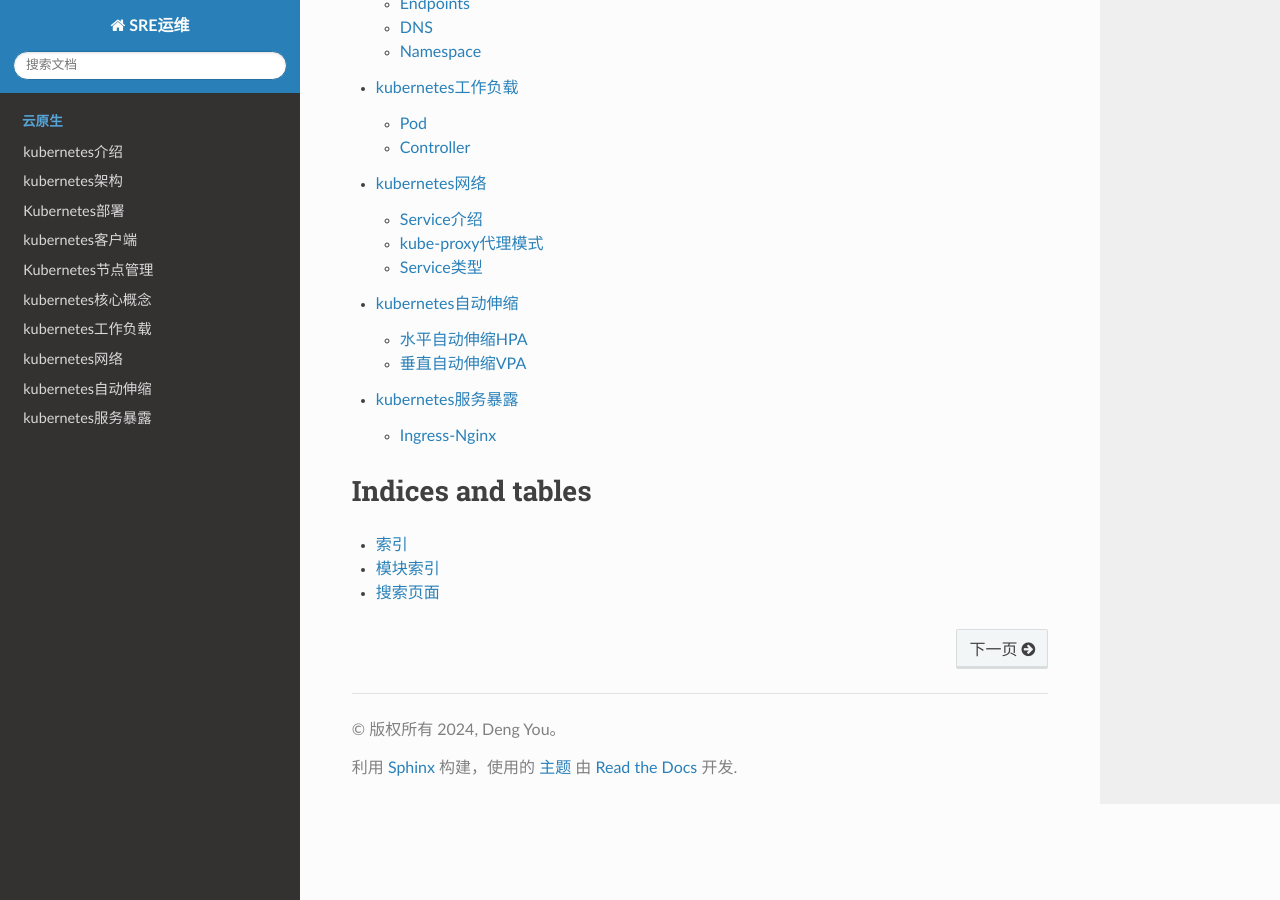
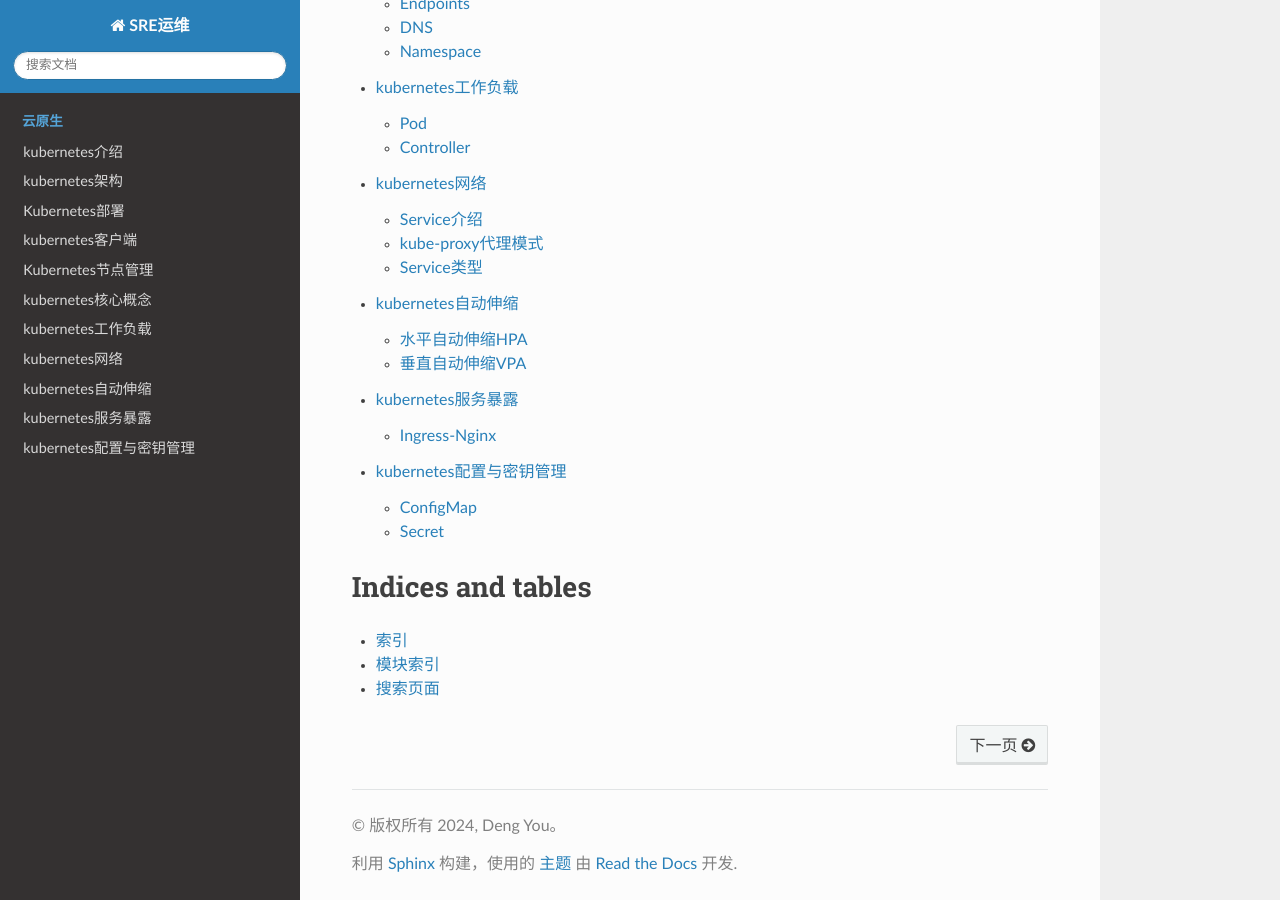
Before and after one commit to dengyouf/todo-docs, a Sphinx documentation site: the page built from source/index.rst, in a window 1280 px wide and 900 px high, scrolled down 716 px. Built offline with Sphinx 7.4.7 and the Read the Docs theme 2.0.0, drawn with Linux system fonts in a browser that asks for light colours; some of the changed lines change nothing that is shown.

Commit message:
configmap && secret

````diff
--- a/source/index.rst
+++ b/source/index.rst
@@ -12,6 +12,7 @@
 
    kubernetes/base.md
    kubernetes/ingress.md
+   kubernetes/config.md
 
 
 
--- /dev/null
+++ b/source/kubernetes/config.md
@@ -0,0 +1,335 @@
+# kubernetes配置与密钥管理
+
+## ConfigMap
+
+### configmap介绍
+
+kubernetes 集群可以使用ConfigMap实现对容器中赢得配置管理，可以把configmap看成是挂载到pod中的存储卷。
+- 明文保存
+- 常用于配置文件管理
+
+
+### ConfigMap创建的四种方式
+
+#### 1.在命令行中指定参数创建
+
+```
+~]# kubectl create configmap cm1 --from-literal=host=127.0.0.1 --from-literal=port=3306
+configmap/cm1 created
+```
+```
+~]# kubectl  describe cm/cm1
+Name:         cm1
+Namespace:    default
+Labels:       <none>
+Annotations:  <none>
+
+Data
+====
+host:
+----
+127.0.0.1
+port:
+----
+3306
+
+BinaryData
+====
+
+Events:  <none>
+```
+
+### 2.在命令行通过多个文件创建
+
+```
+~]# echo -n 127.0.0.1 > host
+~]# echo -n 3306 > port
+~]# kubectl  create cm cm2 --from-file=./host --from-file=./port
+~]# kubectl  describe cm/cm2
+Name:         cm2
+Namespace:    default
+Labels:       <none>
+Annotations:  <none>
+
+Data
+====
+host:
+----
+127.0.0.1
+port:
+----
+3306
+
+BinaryData
+====
+
+Events:  <none>
+```
+
+#### 3.在命令行通过文件提供多个键值对创建
+```
+~]# cat env.txt
+host=127.0.0.1
+port=3306
+~]# kubectl  create configmap cm3 --from-env-file=env.txt
+configmap/cm3 created
+~]# kubectl  describe cm/cm3
+Name:         cm3
+Namespace:    default
+Labels:       <none>
+Annotations:  <none>
+
+Data
+====
+host:
+----
+127.0.0.1
+port:
+----
+3306
+
+BinaryData
+====
+
+Events:  <none>
+```
+
+#### 4.通过YAML资源清单创建
+```
+cat cm4.yaml
+---
+apiVersion: v1
+kind: ConfigMap
+metadata:
+  name: cm4
+data:
+  host: 127.0.0.1
+  port: "3306"
+
+~]# kubectl  apply -f cm4.yaml
+configmap/cm4 created
+[root@k8s-master-01 ~]# kubectl  describe cm/cm4
+Name:         cm4
+Namespace:    default
+Labels:       <none>
+Annotations:  <none>
+
+Data
+====
+host:
+----
+127.0.0.1
+port:
+----
+3306
+
+BinaryData
+====
+
+Events:  <none>
+```
+
+### configmap的二种使用方式
+
+#### 1.通过环境变量的方式传递给Pod
+
+通过环境变量传递给Pod，这种方式不支持热部署
+
+```
+~]# cat cm-pod-env.yaml
+---
+apiVersion: v1
+kind: Pod
+metadata:
+  name: cm-pod-env
+spec:
+  containers:
+  - name: busybox
+    image: busybox:1.28
+    args: ["/bin/sh", "-c", "sleep 3600"]
+    envFrom:
+    - configMapRef:
+        name: cm1
+~]# kubectl  apply -f cm-pod-env.yaml
+~]# kubectl  exec -it cm-pod-env -- env
+PATH=/usr/local/sbin:/usr/local/bin:/usr/sbin:/usr/bin:/sbin:/bin
+HOSTNAME=cm-pod-env
+host=127.0.0.1
+port=3306
+...
+```
+
+#### 2.通过volumes的方式挂载到Pod
+
+通过volumes的方式挂载到Pod，key为挂载目录下的文件名，value为文件名内的内容，此方式**支持热更新**，更新时间间隔大概在30s左右。
+```
+~]# cat cm-pod-vol.yaml
+---
+apiVersion: v1
+kind: Pod
+metadata:
+  name: cm-pod-vol
+spec:
+  containers:
+  - name: busybox
+    image: busybox:1.28
+    args: ["/bin/sh", "-c", "sleep 3600"]
+    volumeMounts:
+    - name: vol-cm
+      mountPath: "/data/mysql/etc"
+      readOnly: true
+  volumes:
+  - name: vol-cm
+    configMap:
+      name: cm2
+
+~]# kubectl apply -f  cm-pod-vol.yaml
+~]# kubectl  exec -it cm-pod-vol -- ls /data/mysql/etc/
+host  port
+~]# kubectl  exec -it cm-pod-vol -- cat /data/mysql/etc/host
+127.0.0.1
+```
+
+## Secret
+### secret介绍
+
+Secret与configmap类似，主要区别是ConfigMap是明文，而Secret存储的base64加密后的密文
+- base64加密的密文，可通过`base64 -d`进行解密
+- 常用于密码、密钥、token等敏感数据的配置管理
+
+### secret类型
+
+Secret有4中类型
+- Opaque: base64编码格式的Secret，用来存储密码、密钥、信息、证书等，类型标识符为generic
+- Service Account： 用来访问kubernetes api，由kubernetes自动创建，并且自动挂载到Pod的/var/run/secrets/kubernetes.io/serviceaccount目录
+- kubernetes.io/dockerconfigjson: 用来存储docker register的认证信息，类型标识符为 docker-register
+- kubernetes/tls： 用于为SSL通信模式存储证书合私钥文件，类型标识符为tls
+```
+~]# kubectl  create secret -h
+Create a secret with specified type.
+
+ A docker-registry type secret is for accessing a container registry.
+
+ A generic type secret indicate an Opaque secret type.
+
+ A tls type secret holds TLS certificate and its associated key.
+
+Available Commands:
+  docker-registry   创建一个给 Docker registry 使用的 Secret
+  generic           Create a secret from a local file, directory, or literal value
+  tls               创建一个 TLS secret
+
+Usage:
+  kubectl create secret (docker-registry | generic | tls) [options]
+
+Use "kubectl create secret <command> --help" for more information about a given command.
+Use "kubectl options" for a list of global command-line options (applies to all commands).
+```
+
+### secret应用案例
+
+#### 数据库密码案例
+
+创建数据库管理员密码Secret案例，使用Opaque类型来创建mysql密码Secret
+
+将明文进行base64编码
+```
+# 假设数据库密码为root1234 ,这里一定要使用 -n 选项，否则mysql pod会创建失败
+~]# echo -n root1234|base64
+cm9vdDEyMzQ=
+```
+2.编写YAML资源清单文件
+```
+~]# cat secret-mysql.yaml
+---
+apiVersion: v1
+kind: Secret
+metadata:
+  name: secret-mysql
+data:
+  password: cm9vdDEyMzQ=
+~]# kubectl  apply -f mysql-secret.yaml
+secret/secret-mysql created
+
+~]# kubectl  describe secret/secret-mysql
+Name:         secret-mysql
+Namespace:    default
+Labels:       <none>
+Annotations:  <none>
+
+Type:  Opaque
+
+Data
+====
+passowrd:  10 bytes
+```
+
+### secret的2种使用方式
+- env：环境变量方式不支持热更新
+- volume: 卷挂载方式支持热更新
+
+#### 1.通过环境变量方式传递给Pod
+
+
+
+1.编写资源清单文件使用secret-mysql
+```
+~]# cat secret-mysql-env.yaml
+---
+apiVersion: v1
+kind: Pod
+metadata:
+  name: secret-mysql-env
+spec:
+  containers:
+  - name: mysql
+    image: mysql:5.7
+    env:
+      - name: MYSQL_ROOT_PASSWORD
+        valueFrom:
+          secretKeyRef:
+            name: secret-mysql
+            key: password
+~]# kubectl  apply -f secret-mysql-env.yaml
+pod/secret-pod-env created
+```
+2.验证pod
+```
+~]# kubectl  exec -it pod/secret-mysql-env -- mysql -uroot
+ERROR 1045 (28000): Access denied for user 'root'@'localhost' (using password: NO)
+command terminated with exit code 1
+~]# kubectl  exec -it pod/secret-mysql-env -- mysql -uroot  -proot1234
+...
+Type 'help;' or '\h' for help. Type '\c' to clear the current input statement.
+
+mysql>
+```
+#### 2.通过volume的方式挂载到Pod
+
+1.编写资源清单文件使用secret-mysql
+```
+~]# cat secret-pod-vol.yaml
+---
+apiVersion: v1
+kind: Pod
+metadata:
+  name: secret-pod-vol
+spec:
+  containers:
+  - name: busybox
+    image: busybox:1.20
+    args:
+    - /bin/sh
+    - -c
+    - sleep 3600
+    volumeMounts:
+    - name: vol-secret
+      mountPath: "/opt/password" # 挂载目录(支持热更新)，也可以使用subPath(不支持热更新)
+      readOnly: true
+  volumes:
+  - name: vol-secret
+    secret:
+      secretName: secret-mysql
+[root@k8s-master-01 ~]# kubectl  apply -f secret-pod-vol.yaml
+pod/secret-pod-vol created
+```
````
